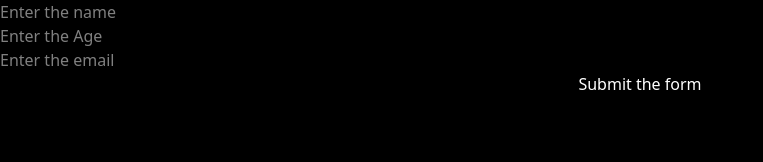
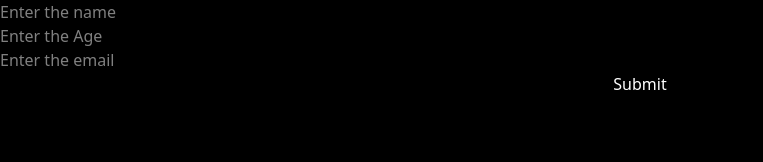
Before and after one commit to rajkiranraj/full-stack_._dev_practise, a React (Vite) app: page / in a window 1280 px wide. Shown: the top 162 px of the page, without its empty margins (0-763 px from the left). Built offline with nearby package versions, Linux system fonts and the light colour scheme.

Commit message:
Learned about form handiling in react js

```diff
--- a/src/UserefForm.jsx
+++ b/src/UserefForm.jsx
@@ -14,7 +14,7 @@ function UserefForm() {
         <input type="text" placeholder="Enter the name" ref={name}></input>
         <input type="number" placeholder="Enter the Age " ref={age} />
         <input type="email" placeholder="Enter the email" ref={email}></input>
-        <button>Submit the form</button>
+        <button>Submit </button>
       </form>
     </div>
   );
```
